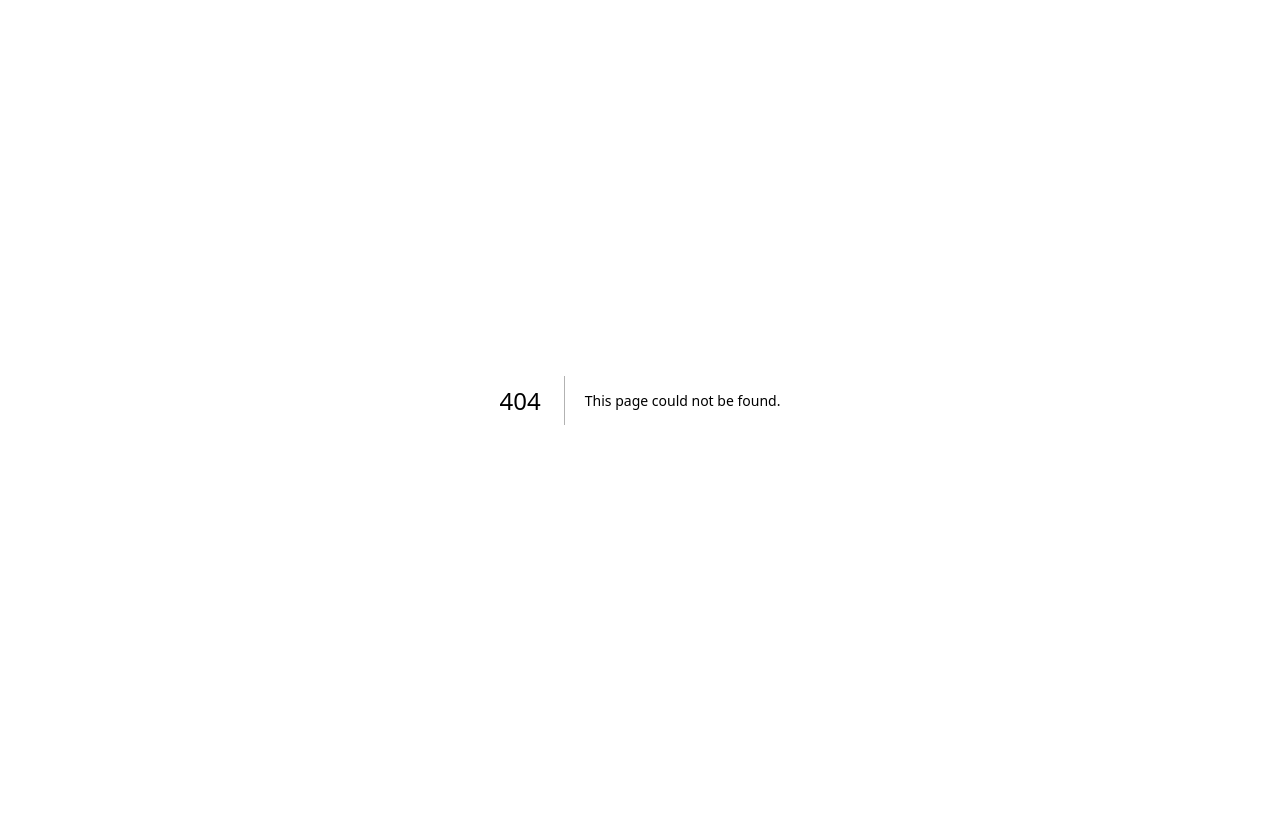
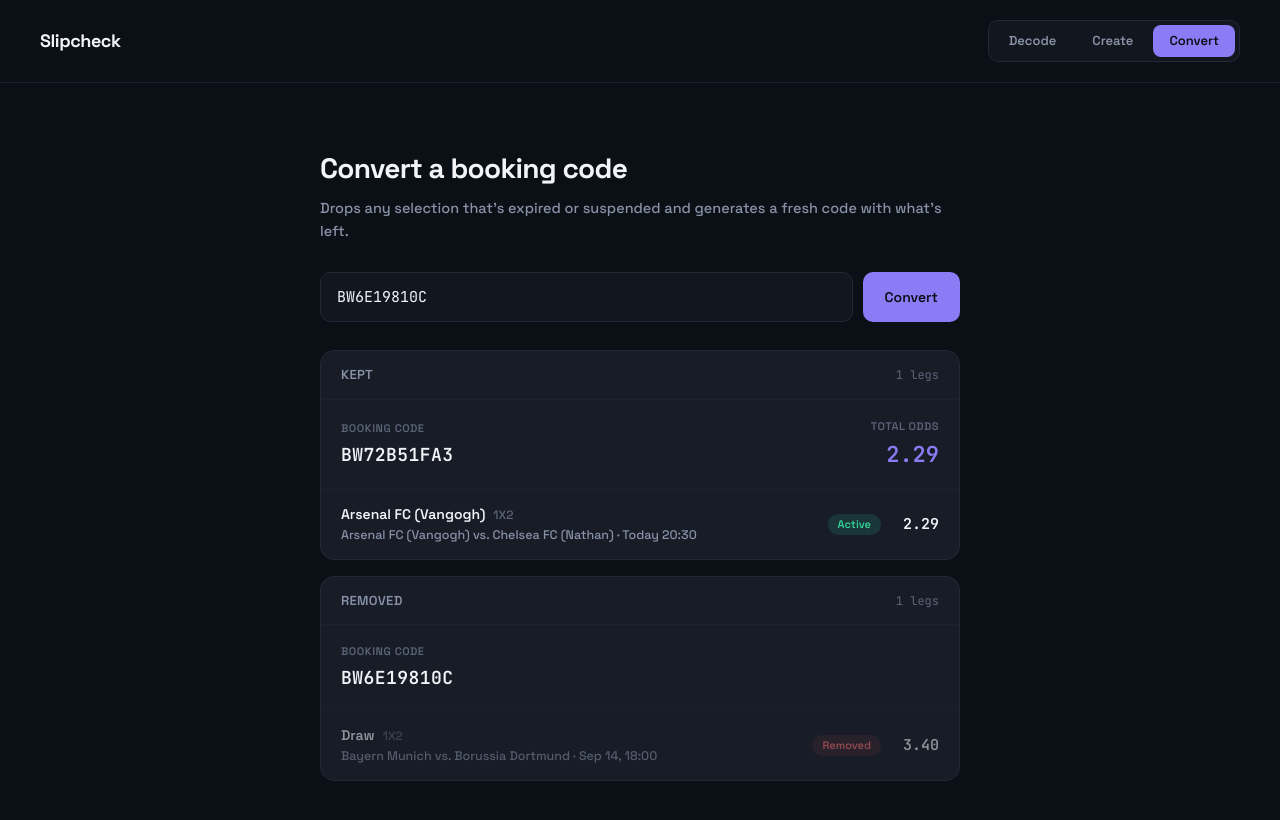
Before and after one commit to Slipcheck-Demo/frontend, a Next.js app: page /convert in a window 1280 px wide. Before the commit this address had no page. Shown: the top 820 px of the page. Built offline with nearby package versions, Linux system fonts and the light colour scheme.

Commit message:
feat: app shell — nav, tabs, and the three routes

```diff
--- /dev/null
+++ b/app/convert/page.tsx
@@ -0,0 +1,62 @@
+"use client";
+
+import { useState } from "react";
+import { CenteredScreen } from "@/components/CenteredScreen";
+import { CodeInputForm } from "@/components/CodeInputForm";
+import { SlipCard } from "@/components/SlipCard";
+import type { SlipSelection } from "@/lib/types";
+
+const keptSelections: SlipSelection[] = [
+  {
+    outcomeId: "7469919811",
+    marketName: "1X2",
+    outcomeName: "Arsenal FC (Vangogh)",
+    eventName: "Arsenal FC (Vangogh) vs. Chelsea FC (Nathan)",
+    kickoffLabel: "Today 20:30",
+    priceDecimal: 2.29,
+    status: "active",
+  },
+];
+
+const removedSelections: SlipSelection[] = [
+  {
+    outcomeId: "999",
+    marketName: "1X2",
+    outcomeName: "Draw",
+    eventName: "Bayern Munich vs. Borussia Dortmund",
+    kickoffLabel: "Sep 14, 18:00",
+    priceDecimal: 3.4,
+    status: "removed",
+  },
+];
+
+export default function ConvertPage() {
+  const [code, setCode] = useState("BW6E19810C");
+
+  return (
+    <CenteredScreen>
+      <div className="flex flex-col gap-2">
+        <h1 className="text-[28px] font-bold tracking-tight text-text-primary">
+          Convert a booking code
+        </h1>
+        <p className="text-[14.5px] leading-relaxed text-text-secondary">
+          Drops any selection that&rsquo;s expired or suspended and generates a fresh code
+          with what&rsquo;s left.
+        </p>
+      </div>
+
+      <CodeInputForm
+        value={code}
+        onChange={setCode}
+        onSubmit={() => {}}
+        placeholder="e.g. BW6E19810C"
+        submitLabel="Convert"
+      />
+
+      <div className="flex flex-col gap-4">
+        <SlipCard bookingCode="BW72B51FA3" selections={keptSelections} totalOdds={2.29} title="Kept" />
+        <SlipCard bookingCode={code} selections={removedSelections} showTotal={false} title="Removed" />
+      </div>
+    </CenteredScreen>
+  );
+}
--- /dev/null
+++ b/app/create/page.tsx
@@ -0,0 +1,52 @@
+import { CenteredScreen } from "@/components/CenteredScreen";
+import { SlipCard } from "@/components/SlipCard";
+import type { SlipSelection } from "@/lib/types";
+
+const selections: SlipSelection[] = [
+  {
+    outcomeId: "7469919811",
+    marketName: "1X2",
+    outcomeName: "Arsenal FC (Vangogh)",
+    eventName: "Arsenal FC (Vangogh) vs. Chelsea FC (Nathan)",
+    kickoffLabel: "Today 20:30",
+    priceDecimal: 2.29,
+    status: "active",
+  },
+  {
+    outcomeId: "7469919818total=2.5~12",
+    marketName: "Total (2.5)",
+    outcomeName: "Over",
+    eventName: "Arsenal FC (Vangogh) vs. Chelsea FC (Nathan)",
+    kickoffLabel: "Today 20:30",
+    priceDecimal: 1.85,
+    status: "active",
+  },
+];
+
+export default function CreatePage() {
+  return (
+    <CenteredScreen>
+      <div className="flex flex-col items-center gap-6 text-center">
+        <div className="flex h-[52px] w-[52px] items-center justify-center rounded-full bg-success/14">
+          <svg width="24" height="24" viewBox="0 0 24 24" fill="none" aria-hidden="true">
+            <path
+              d="M5 13l4 4L19 7"
+              stroke="#34D399"
+              strokeWidth="2.5"
+              strokeLinecap="round"
+              strokeLinejoin="round"
+            />
+          </svg>
+        </div>
+        <div className="flex flex-col gap-1.5">
+          <h1 className="text-2xl font-bold text-text-primary">Your code is ready</h1>
+          <p className="text-sm text-text-secondary">
+            Share it, or copy it into the Betway betslip.
+          </p>
+        </div>
+      </div>
+
+      <SlipCard bookingCode="BW72B51F99" selections={selections} totalOdds={4.24} />
+    </CenteredScreen>
+  );
+}
--- /dev/null
+++ b/app/decode/page.tsx
@@ -0,0 +1,65 @@
+"use client";
+
+import { useState } from "react";
+import { CenteredScreen } from "@/components/CenteredScreen";
+import { CodeInputForm } from "@/components/CodeInputForm";
+import { SlipCard } from "@/components/SlipCard";
+import type { SlipSelection } from "@/lib/types";
+
+const sampleSelections: SlipSelection[] = [
+  {
+    outcomeId: "7469919811",
+    marketName: "1X2",
+    outcomeName: "Arsenal FC (Vangogh)",
+    eventName: "Arsenal FC (Vangogh) vs. Chelsea FC (Nathan)",
+    kickoffLabel: "Today 20:30",
+    priceDecimal: 2.29,
+    status: "active",
+  },
+  {
+    outcomeId: "7423294012",
+    marketName: "Total (2.5)",
+    outcomeName: "Over",
+    eventName: "Real Madrid vs. Liverpool FC",
+    kickoffLabel: "Tomorrow 19:00",
+    priceDecimal: 1.85,
+    status: "active",
+  },
+  {
+    outcomeId: "999",
+    marketName: "1X2",
+    outcomeName: "Draw",
+    eventName: "Bayern Munich vs. Borussia Dortmund",
+    kickoffLabel: "Sep 14, 18:00",
+    priceDecimal: 3.4,
+    status: "removed",
+  },
+];
+
+export default function DecodePage() {
+  const [code, setCode] = useState("BW72B51F99");
+
+  return (
+    <CenteredScreen>
+      <div className="flex flex-col gap-2">
+        <h1 className="text-[28px] font-bold tracking-tight text-text-primary">
+          Decode a booking code
+        </h1>
+        <p className="text-[14.5px] leading-relaxed text-text-secondary">
+          Paste a code to see every selection on the slip, its live odds, and whether each leg
+          can still be bet.
+        </p>
+      </div>
+
+      <CodeInputForm
+        value={code}
+        onChange={setCode}
+        onSubmit={() => {}}
+        placeholder="e.g. BW72B51F99"
+        submitLabel="Decode"
+      />
+
+      <SlipCard bookingCode={code} selections={sampleSelections} totalOdds={14.4} />
+    </CenteredScreen>
+  );
+}
--- a/app/layout.tsx
+++ b/app/layout.tsx
@@ -1,5 +1,6 @@
 import type { Metadata } from "next";
 import { JetBrains_Mono, Space_Grotesk } from "next/font/google";
+import { AppShell } from "@/components/AppShell";
 import "./globals.css";
 
 const spaceGrotesk = Space_Grotesk({
@@ -26,7 +27,7 @@ export default function RootLayout({ children }: LayoutProps<"/">) {
       className={`${spaceGrotesk.variable} ${jetbrainsMono.variable} h-full antialiased`}
     >
       <body className="min-h-full flex flex-col bg-bg text-text-primary font-sans">
-        {children}
+        <AppShell>{children}</AppShell>
       </body>
     </html>
   );
--- a/app/page.tsx
+++ b/app/page.tsx
@@ -1,36 +1,5 @@
-import { ErrorBanner } from "@/components/ErrorBanner";
-import { SlipCard } from "@/components/SlipCard";
-import { SlipCardSkeleton } from "@/components/SlipCardSkeleton";
-import type { SlipSelection } from "@/lib/types";
-
-const sampleSelections: SlipSelection[] = [
-  {
-    outcomeId: "7469919811",
-    marketName: "1X2",
-    outcomeName: "Arsenal FC (Vangogh)",
-    eventName: "Arsenal FC (Vangogh) vs. Chelsea FC (Nathan)",
-    kickoffLabel: "Today 20:30",
-    priceDecimal: 2.29,
-    status: "active",
-  },
-  {
-    outcomeId: "999",
-    marketName: "1X2",
-    outcomeName: "Draw",
-    eventName: "Bayern Munich vs. Borussia Dortmund",
-    kickoffLabel: "Sep 14, 18:00",
-    priceDecimal: 3.4,
-    status: "removed",
-  },
-];
+import { redirect } from "next/navigation";
 
 export default function Home() {
-  return (
-    <main className="mx-auto flex w-full max-w-[640px] flex-1 flex-col gap-7 p-8">
-      <h1 className="text-2xl font-bold text-text-primary">Component check</h1>
-      <SlipCard bookingCode="BW72B51F99" selections={sampleSelections} totalOdds={7.79} />
-      <SlipCardSkeleton />
-      <ErrorBanner message="We couldn't find a usable slip for that code. It may be wrong, expired, or have no selections left on it — double-check it and try again." />
-    </main>
-  );
+  redirect("/decode");
 }
--- /dev/null
+++ b/components/AppShell.tsx
@@ -0,0 +1,40 @@
+"use client";
+
+import Link from "next/link";
+import { usePathname } from "next/navigation";
+
+const TABS = [
+  { href: "/decode", label: "Decode" },
+  { href: "/create", label: "Create" },
+  { href: "/convert", label: "Convert" },
+] as const;
+
+export function AppShell({ children }: { children: React.ReactNode }) {
+  const pathname = usePathname();
+
+  return (
+    <div className="flex min-h-screen flex-col">
+      <div className="flex items-center justify-between border-b border-border-subtle px-10 py-5">
+        <span className="text-lg font-bold tracking-tight text-text-primary">Slipcheck</span>
+        <nav className="flex gap-1 rounded-md border border-border bg-surface p-1">
+          {TABS.map((tab) => {
+            const active = pathname.startsWith(tab.href);
+            return (
+              <Link
+                key={tab.href}
+                href={tab.href}
+                className={
+                  "rounded-sm px-4 py-1.5 text-[13px] font-semibold " +
+                  (active ? "bg-accent text-on-accent" : "text-text-secondary")
+                }
+              >
+                {tab.label}
+              </Link>
+            );
+          })}
+        </nav>
+      </div>
+      <div className="flex flex-1 flex-col">{children}</div>
+    </div>
+  );
+}
--- /dev/null
+++ b/components/CenteredScreen.tsx
@@ -0,0 +1,7 @@
+export function CenteredScreen({ children }: { children: React.ReactNode }) {
+  return (
+    <div className="flex flex-1 justify-center px-6 py-16">
+      <div className="flex w-full max-w-[640px] flex-col gap-7">{children}</div>
+    </div>
+  );
+}
```
